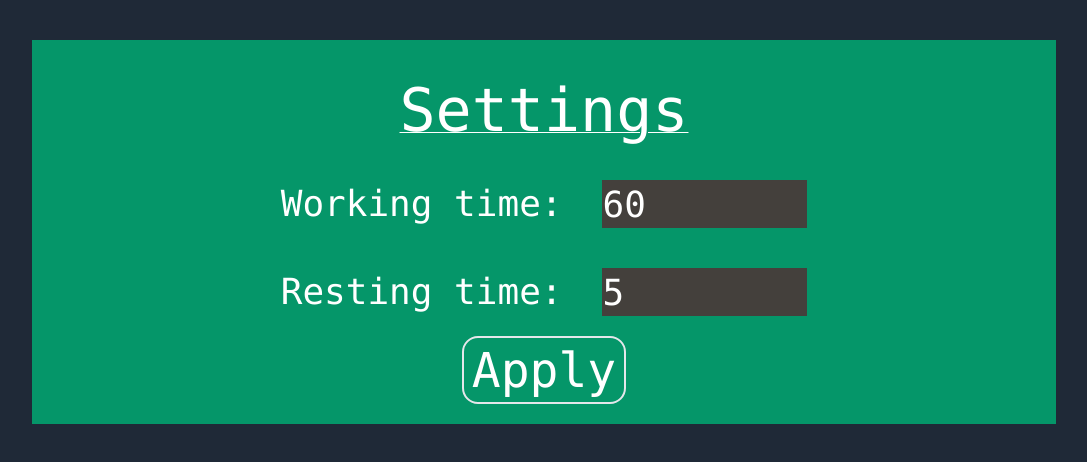
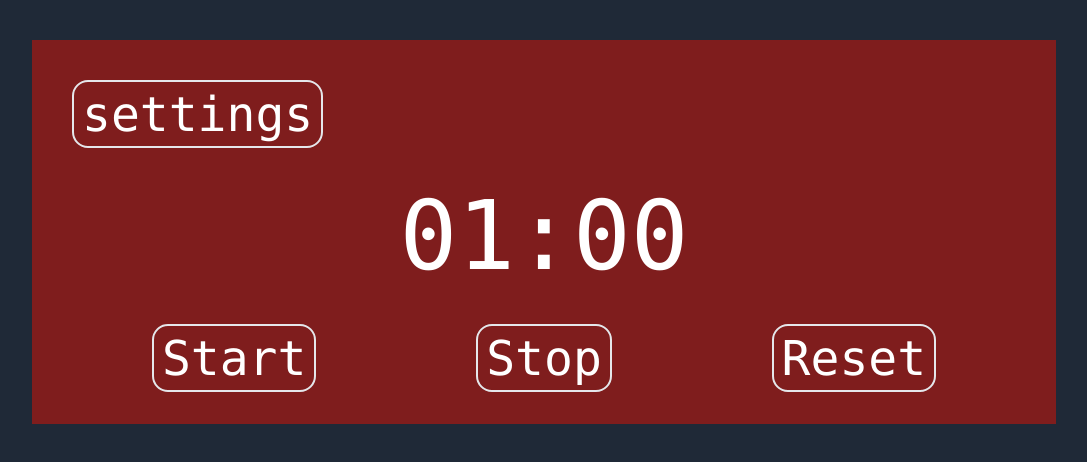
Before and after one commit to Alex-Prokhorenko/pomodoro, a React (Create React App) app: page / in a window 1280 px wide. Shown: the top 462 px of the page, without its empty margins (96-1183 px from the left). Built offline with nearby package versions, Linux system fonts and the light colour scheme.

Commit message:
feat: a button has been added to the work component that opens the settings component

```diff
--- a/src/components/PomodoroContainer.tsx
+++ b/src/components/PomodoroContainer.tsx
@@ -7,18 +7,20 @@ const data = {
     restingTime: 5,
     sessionsNumber: 0,
     isCounting: false,
-    isSettings: true
+    isSettings: false
 };
 
 const getPadTime = (time: number) => time.toString().padStart(2, '0');
 
 const PomodoroContainer = () => {
     const [timeLeft, setTimeLeft] = useState(data.workingTime);
-    const [isCounting, setIsCounting] = useState(data.isCounting)
+    const [isCounting, setIsCounting] = useState(data.isCounting);
+    const [isSettings, setIsSettings] = useState(data.isSettings)
 
 
     const minutes: string = getPadTime(Math.floor(timeLeft / 60));
     const seconds: string = getPadTime(timeLeft - +minutes * 60);
+
 
 
     useEffect(() => {
@@ -34,29 +36,34 @@ const PomodoroContainer = () => {
     const handleStart = () => {
         if (timeLeft === 0) setIsCounting(false);
         setIsCounting(true);
-        data.isCounting = true;
     }
 
     const handleStop = () => {
         setIsCounting(false);
-        data.isCounting = false;
     }
 
     const handleReset = () => {
         setIsCounting(false);
         setTimeLeft(data.workingTime);
-        data.isCounting = false;
+    }
+
+    const handleSettings = () => {
+        if (!isSettings) {
+            setIsSettings(true);
+        }
+        console.log('click');
     }
 
     return (
         <div className="w-4/5 w-900 h-96 mx-auto my-10 bg-green-900">
-            {data.isSettings
+            {isSettings
                 ? <Settings workingTime={data.workingTime}
                             restingTime={data.restingTime}
                 />
                 : <Work handleStart={handleStart}
                         handleStop={handleStop}
                         handleReset={handleReset}
+                        handleSettings={handleSettings}
                         minutes={minutes}
                         seconds={seconds}
                 />}
--- a/src/components/Work.tsx
+++ b/src/components/Work.tsx
@@ -6,14 +6,16 @@ interface workProps {
     handleStart: React.MouseEventHandler,
     handleStop: React.MouseEventHandler,
     handleReset: React.MouseEventHandler,
+    handleSettings: React.MouseEventHandler,
     minutes: string,
     seconds: string
 }
 
-const Work = ({handleStart, handleStop, handleReset, minutes, seconds}: workProps) => {
+const Work = ({handleStart, handleStop, handleReset, handleSettings, minutes, seconds}: workProps) => {
 
     return (
         <div className="w-100% h-96 bg-red-900 p-10">
+            <Button name="settings" onClick={handleSettings}/>
             <div className=" text-white text-8xl mx-auto my-10 text-center">{minutes}:{seconds}</div>
             <div className="flex justify-around">
                 <Button onClick={handleStart} name="Start"/>
```
